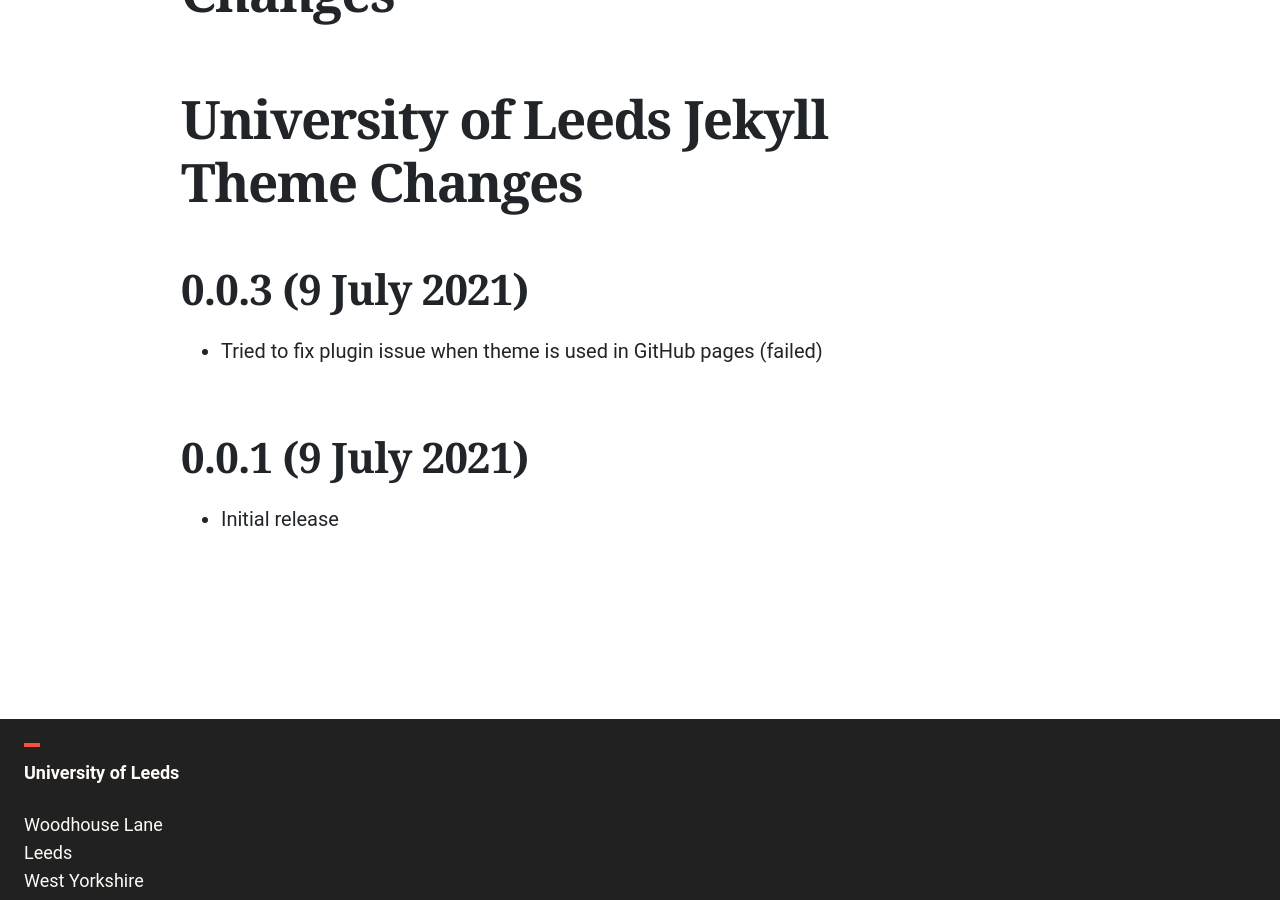
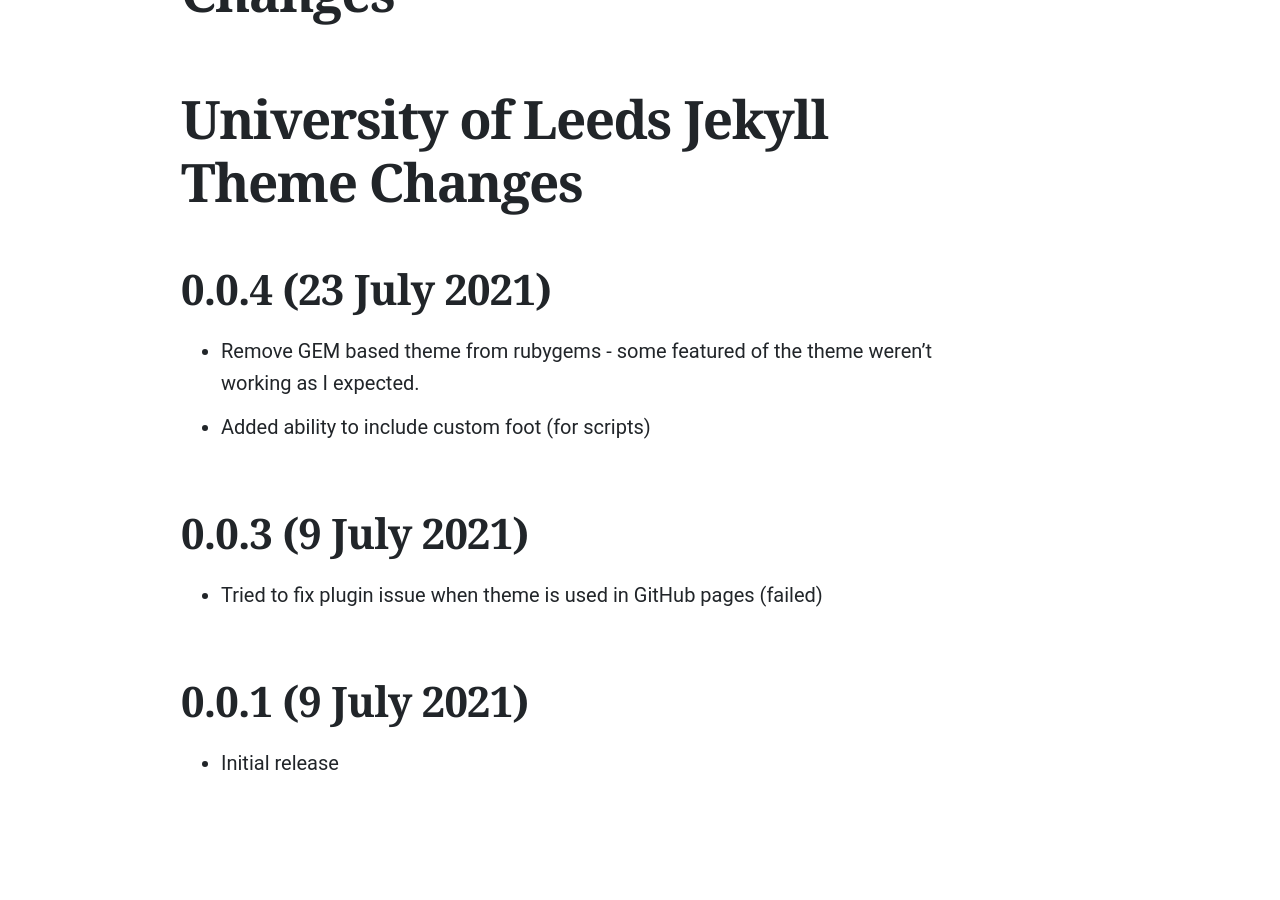
Before and after one commit to uol-library/jekyll-theme-uol, a Jekyll site: the page built from CHANGES.md, in a window 1280 px wide and 900 px high, scrolled down 478 px. Built offline with Jekyll 4.4.1, drawn with Linux system fonts in a browser that asks for light colours; some web fonts are replaced; our own code applies the rules of GitHub Pages for plain Markdown files.

Commit message:
Updated CHANGES for new release

```diff
--- a/CHANGES.md
+++ b/CHANGES.md
@@ -1,4 +1,9 @@
 # University of Leeds Jekyll Theme Changes
+
+## 0.0.4 (23 July 2021)
+
+* Remove GEM based theme from rubygems - some featured of the theme weren't working as I expected.
+* Added ability to include custom foot (for scripts)
 
 ## 0.0.3 (9 July 2021)
 
```
